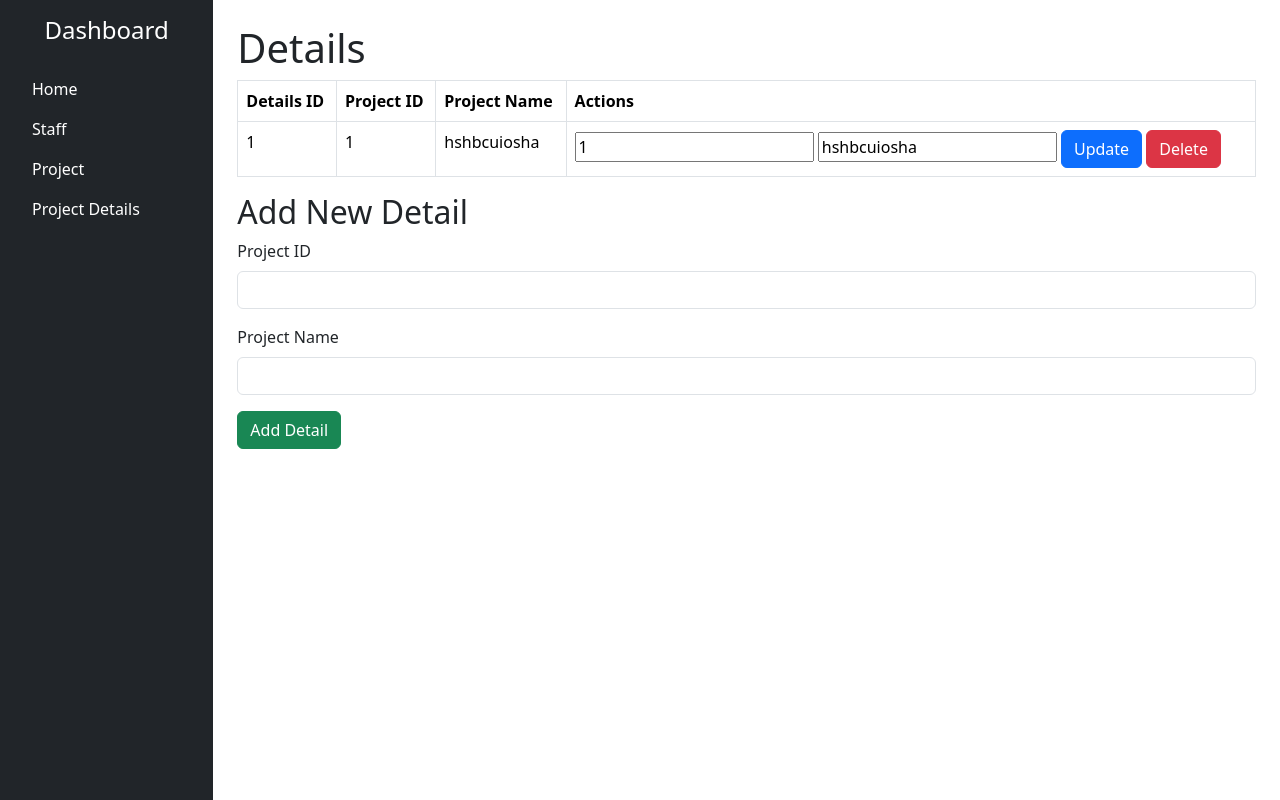
After one commit to bill-arnold/flask_app, a Flask app: page /details in a window 1280 px wide. The commit adds this page. Run offline with Flask 3, Linux system fonts and the light colour scheme.

Commit message:
added details page

```diff
--- a/app.py
+++ b/app.py
@@ -1,7 +1,7 @@
-from flask import Flask , render_template, request , url_for,redirect
+from flask import Flask , render_template, request , url_for,redirect,flash
 from flask_sqlalchemy import SQLAlchemy
 from flask_migrate import Migrate
-from models import db,Projects
+from models import db,Projects,Details
 
 
 
@@ -45,6 +45,8 @@ def delete_project(id):
         db.session.commit()
     return redirect(url_for('projects'))
 
+#project update route
+
 @app.route('/projects/update/<int:id>', methods=['POST'])
 def update_project(id):
     project_to_update = Projects.query.get(id)
@@ -57,6 +59,39 @@ def update_project(id):
     return redirect(url_for('projects'))
 
 
+@app.route('/details', methods=['GET', 'POST'])
+def details():
+    if request.method == 'POST':
+        project_id = request.form.get('project_id')
+        project_name = request.form.get('project_name')
+
+        new_detail = Details(project_id=project_id, project_name=project_name)
+        db.session.add(new_detail)
+        db.session.commit()
+
+        return redirect(url_for('details'))
+
+    all_details = Details.query.all()
+    return render_template('details.html', details=all_details)
+
+
+@app.route('/details/update/<int:id>', methods=['POST'])
+def update_detail(id):
+    detail = Details.query.get_or_404(id)
+    detail.project_id = request.form.get('project_id')
+    detail.project_name = request.form.get('project_name')
+    db.session.commit()
+    flash('Detail updated successfully!')
+    return redirect(url_for('details'))
+
+
+@app.route('/details/delete/<int:id>', methods=['POST'])
+def delete_detail(id):
+    detail = Details.query.get_or_404(id)
+    db.session.delete(detail)
+    db.session.commit()
+    flash('Detail deleted successfully!')
+    return redirect(url_for('details'))
 
 if __name__ == '__main__':
     app.run(debug=True)
--- a/templates/base.html
+++ b/templates/base.html
@@ -27,8 +27,8 @@
                             onclick="showContent('staff')">Staff</a></li>
                     <li class="nav-item"><a href="{{ url_for('projects') }}" class="nav-link text-white"
                             onclick="showContent('project')">Project</a></li>
-                    <li class="nav-item"><a href="#" class="nav-link text-white"
-                            onclick="showContent('details')">Project Details</a></li>
+                    <li class="nav-item"><a href="{{ url_for('details') }}"
+                    class=" nav-link text-white" onclick="showContent('details')">Project Details</a></li>
                 </ul>
             </div>
 
--- /dev/null
+++ b/templates/details.html
@@ -0,0 +1,57 @@
+{% extends 'base.html' %}
+
+{% block title %}
+Details Page
+{% endblock %}
+
+{% block body %}
+<h1>Details</h1>
+
+<!-- Table of Details -->
+<table class="table table-bordered">
+    <thead>
+        <tr>
+            <th>Details ID</th>
+            <th>Project ID</th>
+            <th>Project Name</th>
+            <th>Actions</th>
+        </tr>
+    </thead>
+    <tbody>
+        {% for detail in details %}
+        <tr>
+            <td>{{ detail.details_id }}</td>
+            <td>{{ detail.project_id }}</td>
+            <td>{{ detail.project_name }}</td>
+            <td>
+                <form method="POST" action="{{ url_for('update_detail', id=detail.details_id) }}"
+                    style="display:inline;">
+                    <input type="number" name="project_id" value="{{ detail.project_id }}" required>
+                    <input type="text" name="project_name" value="{{ detail.project_name }}" required>
+                    <button type="submit" class="btn btn-primary">Update</button>
+                </form>
+                <form method="POST" action="{{ url_for('delete_detail', id=detail.details_id) }}"
+                    style="display:inline;">
+                    <button type="submit" class="btn btn-danger">Delete</button>
+                </form>
+            </td>
+        </tr>
+        {% endfor %}
+    </tbody>
+</table>
+
+<!-- Add New Detail -->
+<h2>Add New Detail</h2>
+<form method="POST" action="{{ url_for('details') }}">
+    <div class="mb-3">
+        <label for="project_id" class="form-label">Project ID</label>
+        <input type="number" id="project_id" name="project_id" class="form-control" required>
+    </div>
+    <div class="mb-3">
+        <label for="project_name" class="form-label">Project Name</label>
+        <input type="text" id="project_name" name="project_name" class="form-control" required>
+    </div>
+    <button type="submit" class="btn btn-success">Add Detail</button>
+</form>
+
+{% endblock %}
```
Also changed, not shown: templates/project.html (+8 -4 lines), instance/project.db.
